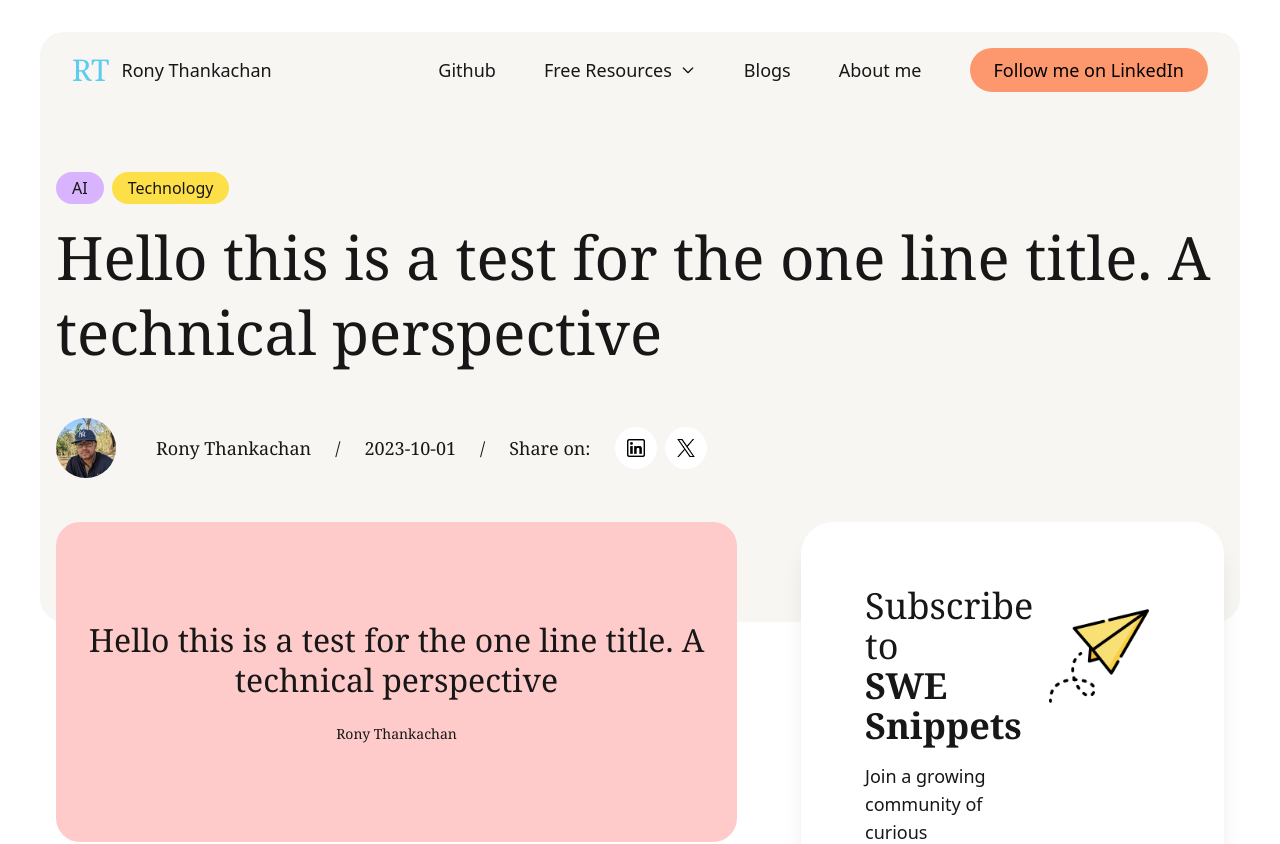
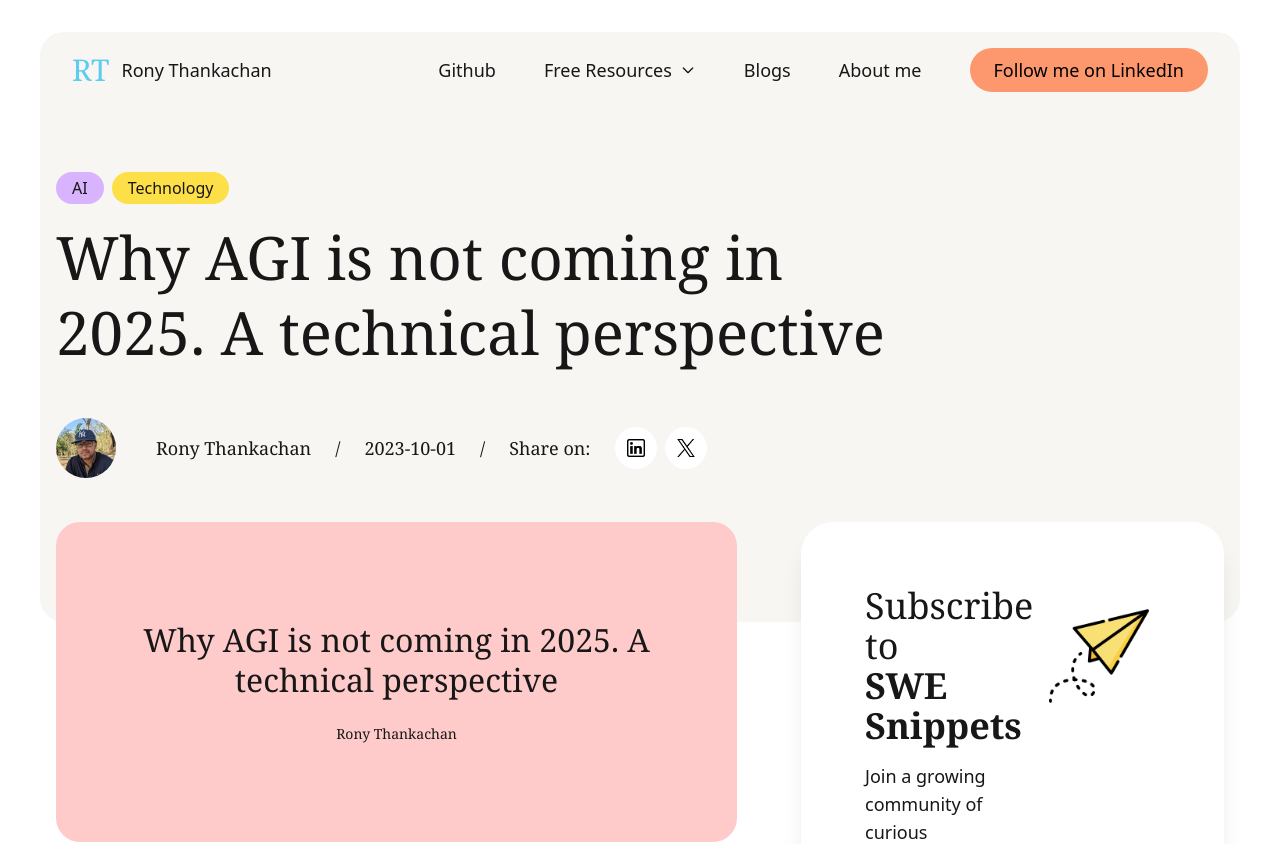
Before and after one commit to ronythankachan/ronythankachan.com, a Next.js app: page /blogs/blog1 in a window 1280 px wide. Shown: the top 844 px of the page. Built offline with nearby package versions, Linux system fonts and the light colour scheme.

Commit message:
Blog card fix

```diff
--- a/app/blogs/[slug]/page.tsx
+++ b/app/blogs/[slug]/page.tsx
@@ -56,7 +56,7 @@ const BlogPage = async ({ params }: { params: Promise<Params> }) => {
             ))}
           </div>
           <h1
-            className="text-[60px] leading-tight font-serif mb-12"
+            className="text-[60px] leading-tight font-serif mb-12 md:w-3/4"
             dangerouslySetInnerHTML={{ __html: data.title }}
           />
           <div className="flex flex-col md:flex-row items-center gap-4 md:gap-6 font-serif text-lg mb-20">
--- a/public/blogs/blog1.md
+++ b/public/blogs/blog1.md
@@ -1,5 +1,5 @@
 ---
-title: "Hello this is a test for the one line title. A technical perspective"
+title: "Why AGI is not coming in 2025. A technical perspective"
 date: "2023-10-01"
 author: "Rony Thankachan"
 category: ["AI", "Technology"]
```
